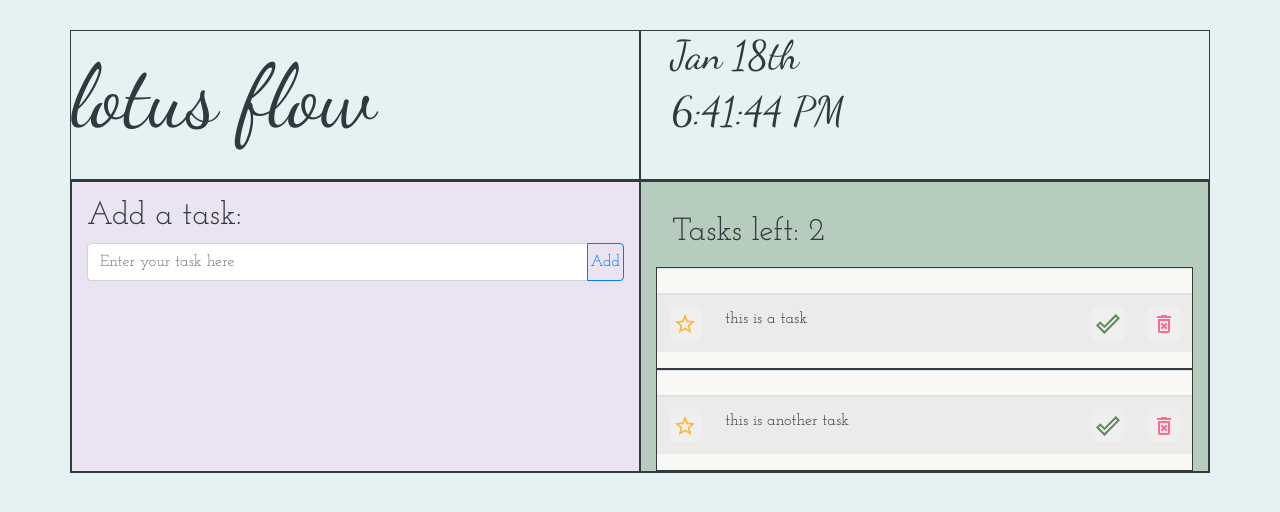
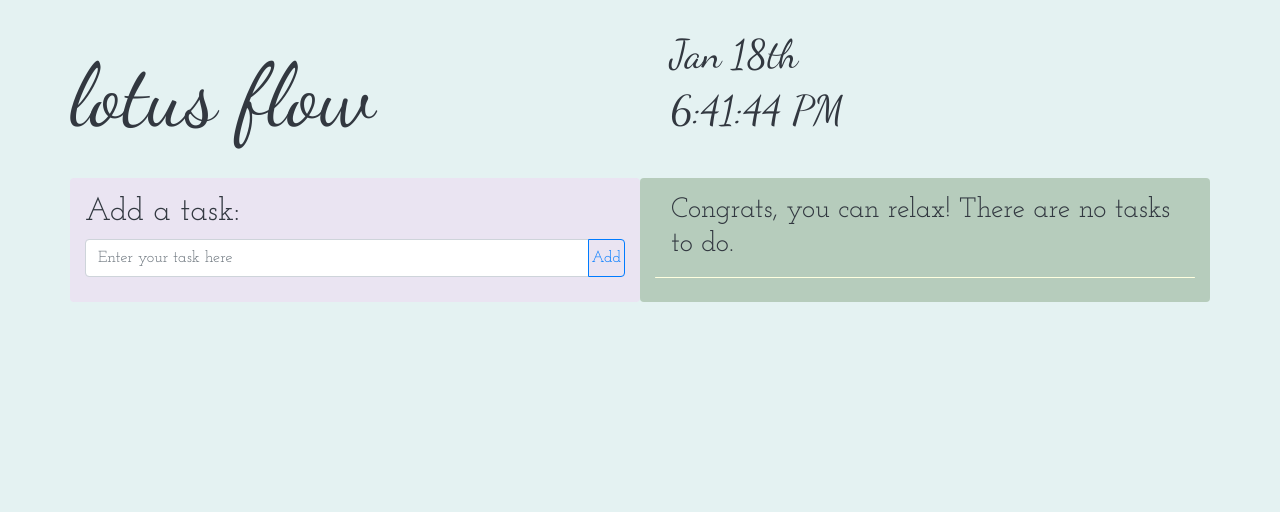
Before and after one commit to alexandra257/todo-proj-2020, a React (Create React App) app: page / in a window 1280 px wide. Shown: the top 512 px of the page. Built offline with nearby package versions, Linux system fonts and the light colour scheme.

Commit message:
componentDidMount firing

```diff
--- a/package.json
+++ b/package.json
@@ -5,9 +5,11 @@
   "dependencies": {
     "@material-ui/core": "^4.9.4",
     "@material-ui/icons": "^4.9.1",
+    "@material-ui/pickers": "^3.2.10",
     "@testing-library/jest-dom": "^4.2.4",
     "@testing-library/react": "^9.4.0",
     "@testing-library/user-event": "^7.2.1",
+    "axios": "^0.19.2",
     "react": "^16.12.0",
     "react-dom": "^16.12.0",
     "react-scripts": "3.3.0",
--- a/src/App.js
+++ b/src/App.js
@@ -10,12 +10,16 @@ import uuidv4 from "uuid/v4";
 class App extends React.Component {
   state = {
     tasks: [
-      { id: 12345, description: 'this is a task', completed: false, starred: false },
-      { id: 45678, description: 'this is another task', completed: false, starred: false }
+      // { id: 12345, description: 'this is a task', completed: false, starred: false },
+      // { id: 45678, description: 'this is another task', completed: false, starred: false }
     ]
   };
 
-
+  //this function will fire when the component loads on the screen
+  //this can be used in any component
+  componentDidMount = () => {
+    console.log("app loaded");
+  }
 
 
   addTask = taskDescription => {     //defining task that is to be added
@@ -83,24 +87,24 @@ class App extends React.Component {
 
 
         <div className="row">
-          <div className="col border border-dark">
+          <div className="col">
             <Title />
           </div>
-          <div className="col border border-dark">
+          <div className="col">
             <Time />
           </div>
         </div>
 
 
 
-        <div className="row border border-dark">
+        <div className="row rounded">
 
-          <div className="col-lg-6 col-md-12 col-sm-12 border border-dark addTask">
+          <div className="col-lg-6 col-md-12 col-sm-12 rounded addTask">
             <h2>Add a task: </h2>
             <AddTask addTaskFunc={this.addTask} />
           </div>
 
-          <div className="col-lg-6 col-md-12 col-sm-12 border border-dark taskList">
+          <div className="col-lg-6 col-md-12 col-sm-12 rounded taskList">
             <TaskCount taskCount={this.state.tasks.length} />
             <TaskList
               taskCollection={this.state.tasks}
--- a/src/components/task/Task.js
+++ b/src/components/task/Task.js
@@ -55,7 +55,7 @@ class Task extends React.Component {
 
 
     return (
-      <div className="row border border-dark task" >
+      <div className="row border rounded task" >
         <table className="table table-striped">
           <thead>
             <tr>
--- a/src/components/task/TaskCount.js
+++ b/src/components/task/TaskCount.js
@@ -4,7 +4,7 @@ import "./Task.css";
 class TaskCount extends React.Component {
   render() {
     if (this.props.taskCount === 0) {
-      return <h3 className="m-3">Congrats, you can relax! There are tasks no to do.</h3>
+      return <h3 className="m-3">Congrats, you can relax! There are no tasks to do.</h3>
     } else {
       return (<div className="m-3 taskCount">
         <h2>Tasks left: {this.props.taskCount}</h2>
--- a/src/components/task/TaskList.js
+++ b/src/components/task/TaskList.js
@@ -5,7 +5,7 @@ import Task from "./Task";
 class TaskList extends React.Component {
   render() {
     return (
-      <div className="col taskBox">
+      <div className="col mb-4 rounded taskBox">
         {this.props.taskCollection.map(taskItem => (
           <Task
             item={taskItem}
```
Also changed, not shown: 1 other file (tests, documents, lock files or other folders).
